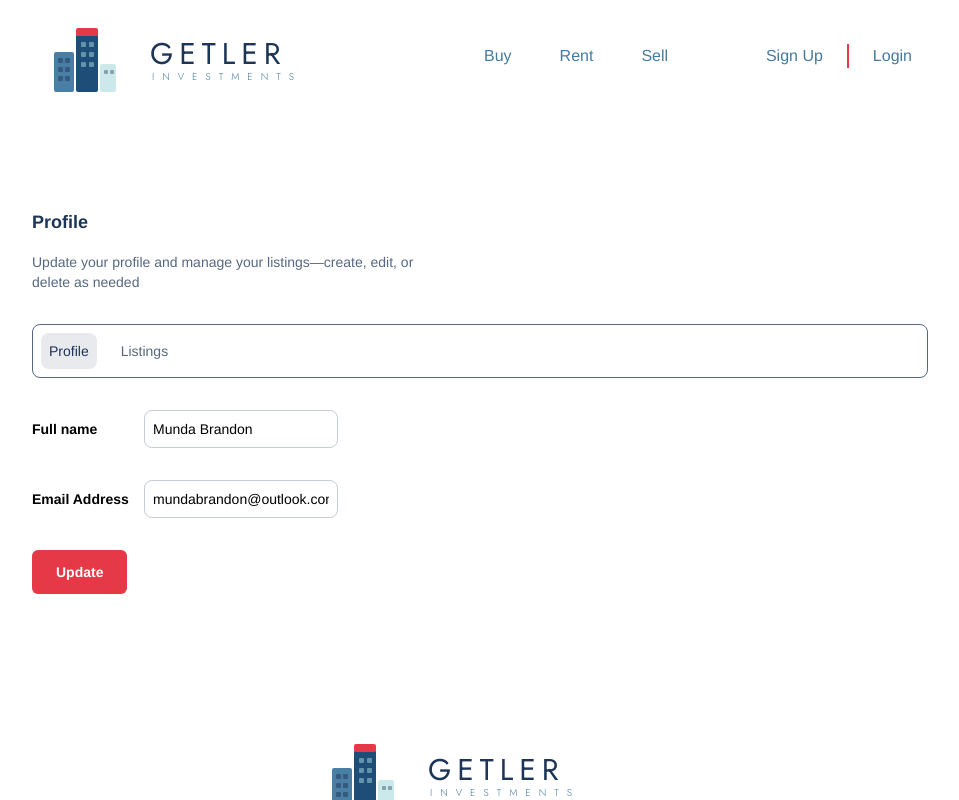
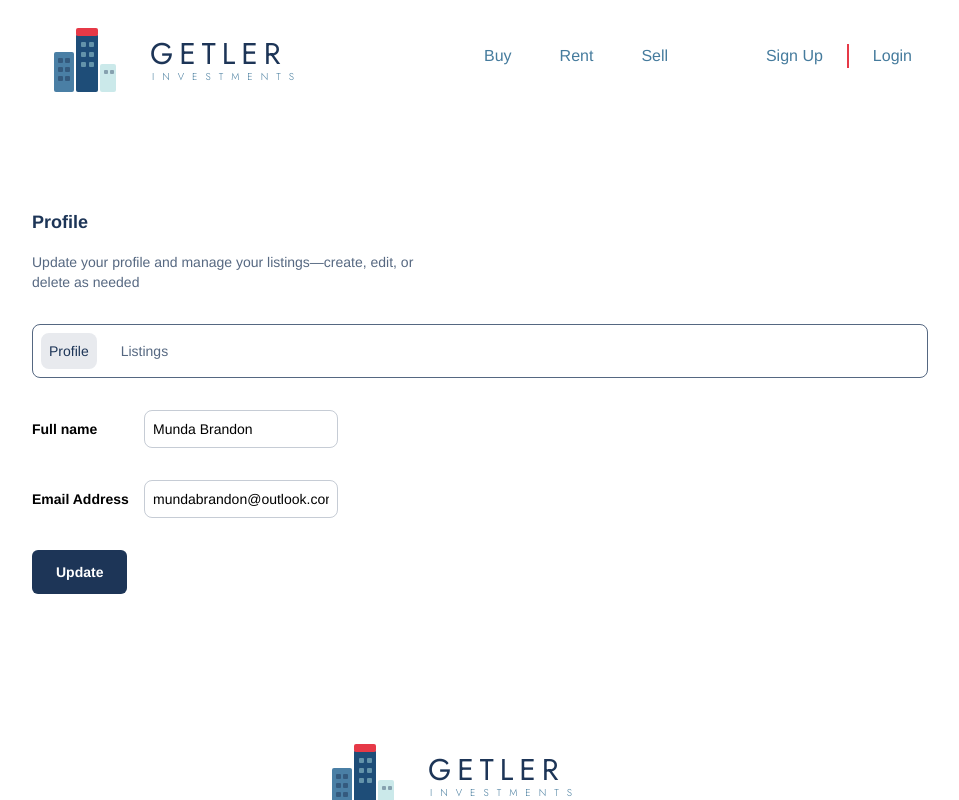
Before and after one commit to Bot-on-Tapwater/gertlerinvestment, a Next.js app: page /profile/1 in a window 1280 px wide. Shown: the top 800 px of the page, without its empty margins (160-1119 px from the left). Built offline with nearby package versions, Linux system fonts and the light colour scheme; a web font is replaced by a local one.

Commit message:
chore: Change color of the update button

```diff
--- a/app/profile/[userId]/page.tsx
+++ b/app/profile/[userId]/page.tsx
@@ -69,7 +69,7 @@ function UserProfileForm() {
           name="email"
           readOnly={true}
         />
-        <button className="px-6 py-3 bg-summer rounded-md text-sm font-bold text-summertwo cursor-pointer hover:bg-summer/85 duration-200">
+        <button className="px-6 py-3 bg-summerfive rounded-md text-sm font-bold text-summertwo cursor-pointer hover:bg-summerfive/85 duration-200">
           Update
         </button>
       </form>
```
